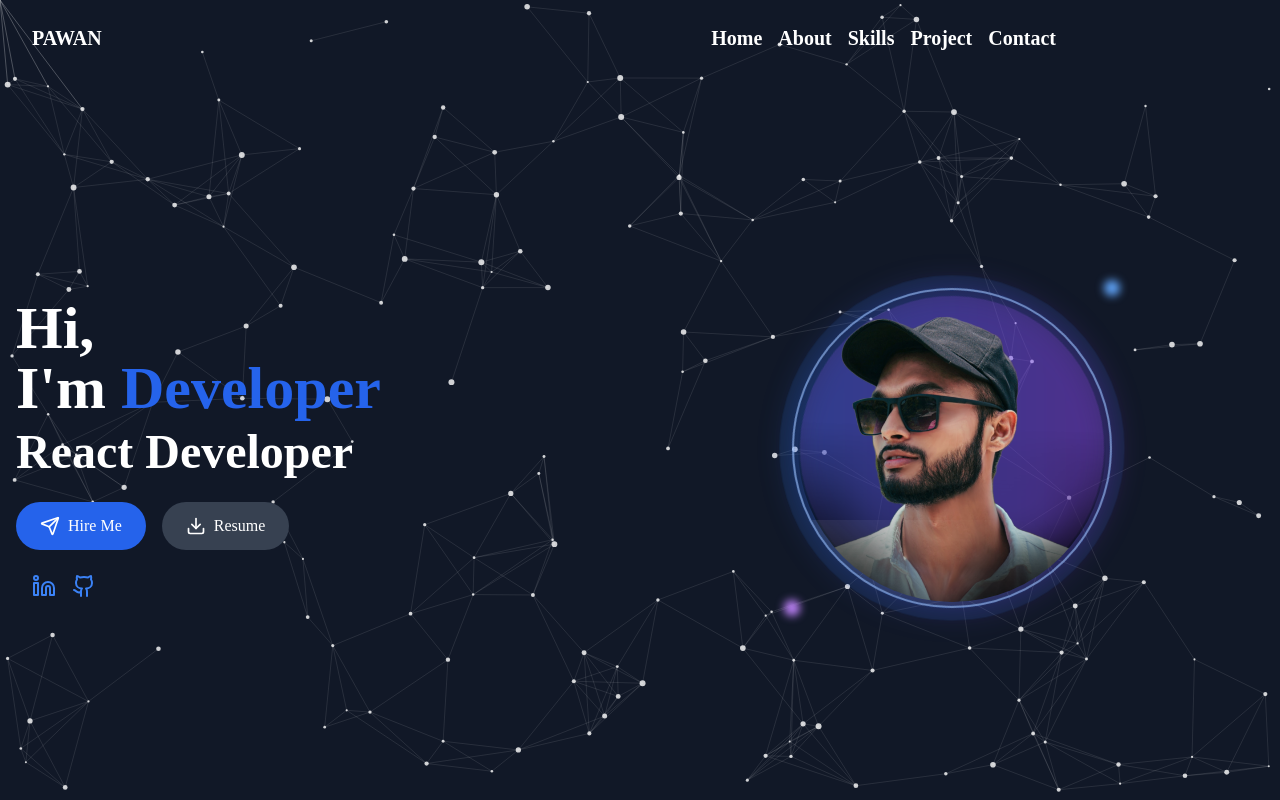
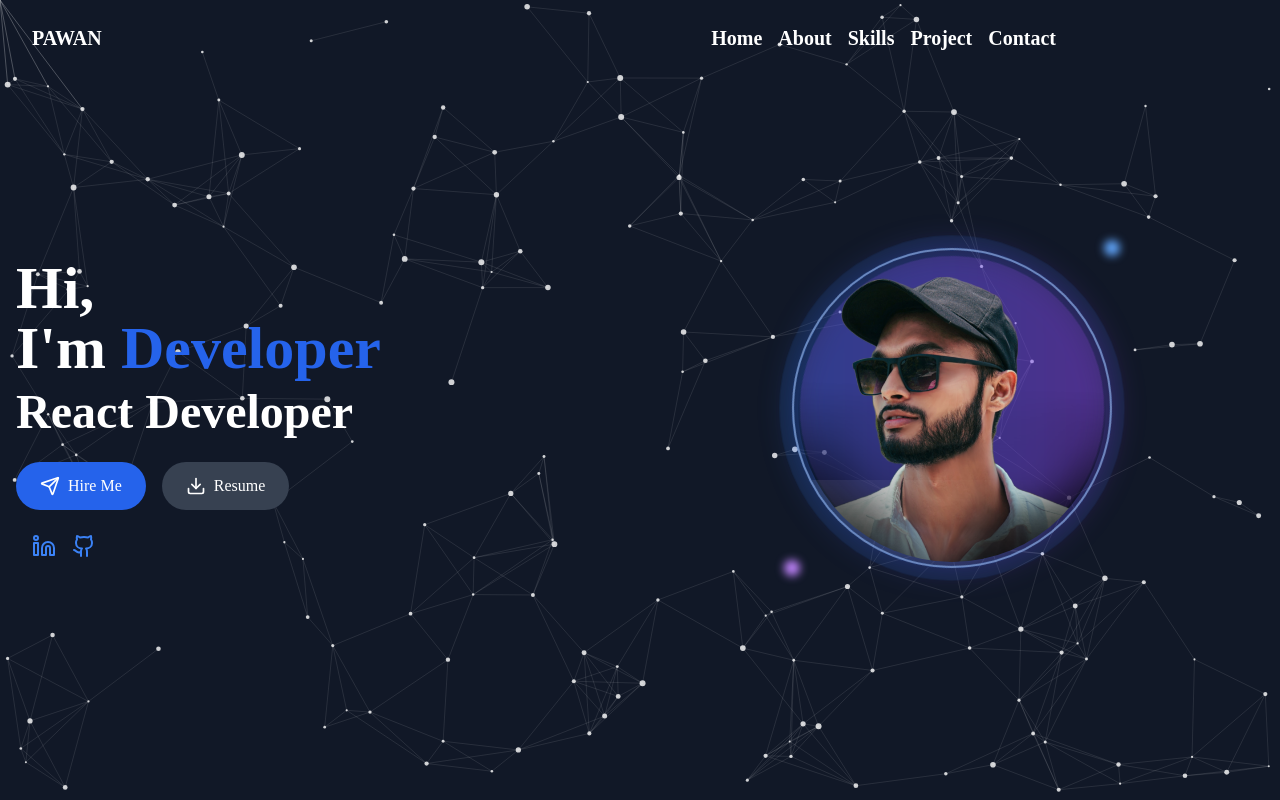
Before and after one commit to RamRaj110/portfolio, a React (Vite) app: page / in a window 1280 px wide. Shown: the top 800 px of the page. Built offline with nearby package versions, Linux system fonts and the light colour scheme.

Commit message:
try again

```diff
--- a/src/App.jsx
+++ b/src/App.jsx
@@ -240,7 +240,7 @@ const Portfolio = () => {
       >
         <div className="container mx-auto z-10">
           <Nav />
-          <div className="flex flex-col md:flex-row items-center justify-between mt-16 md:mt-24">
+          <div className="flex flex-col md:flex-row items-center justify-between mt-16 md:mt-4">
             {/* Left side - Text content */}
             <div className="w-full md:w-1/2 space-y-4 md:space-y-6 text-center md:text-left">
               <motion.h1
```
